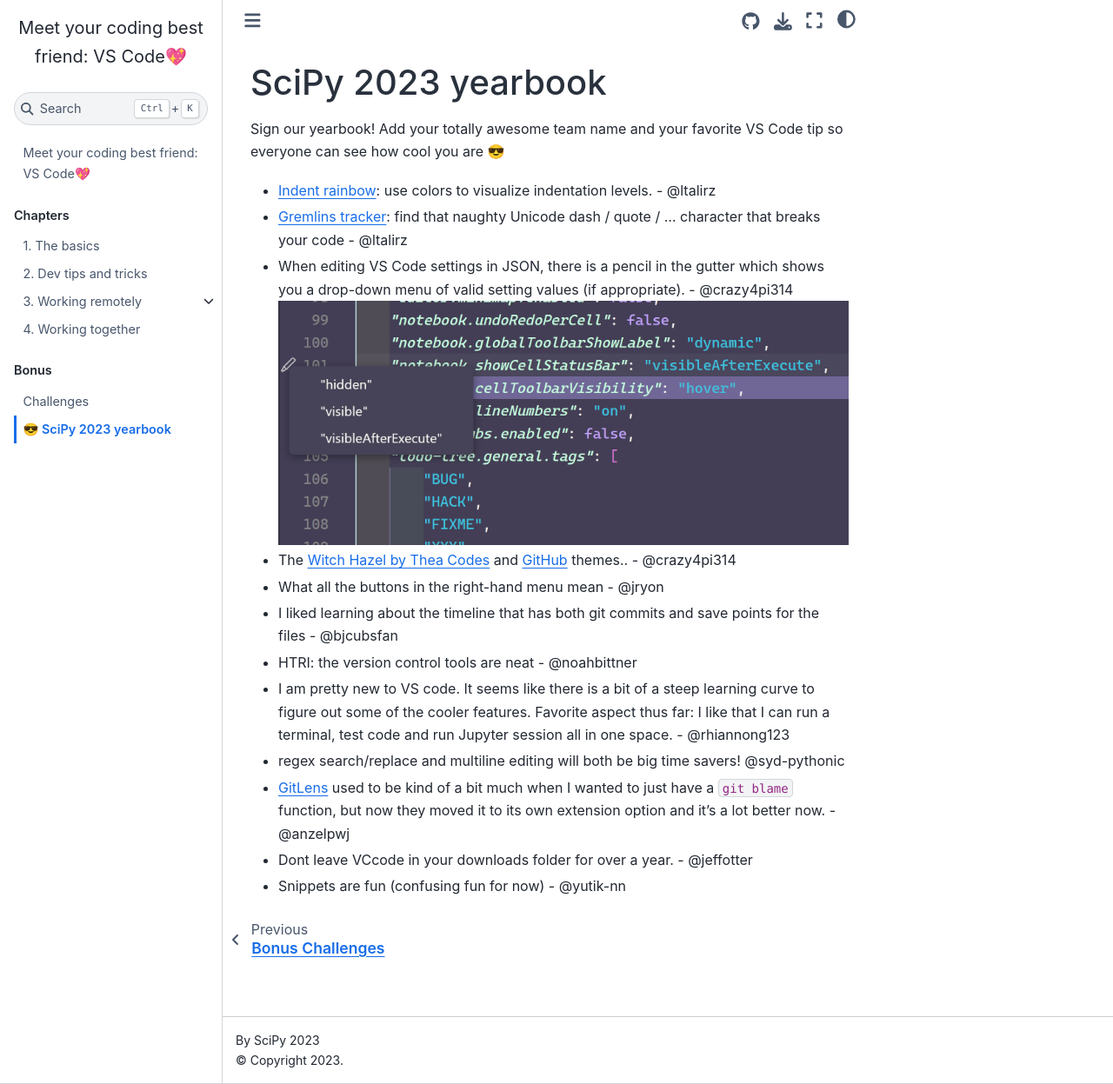
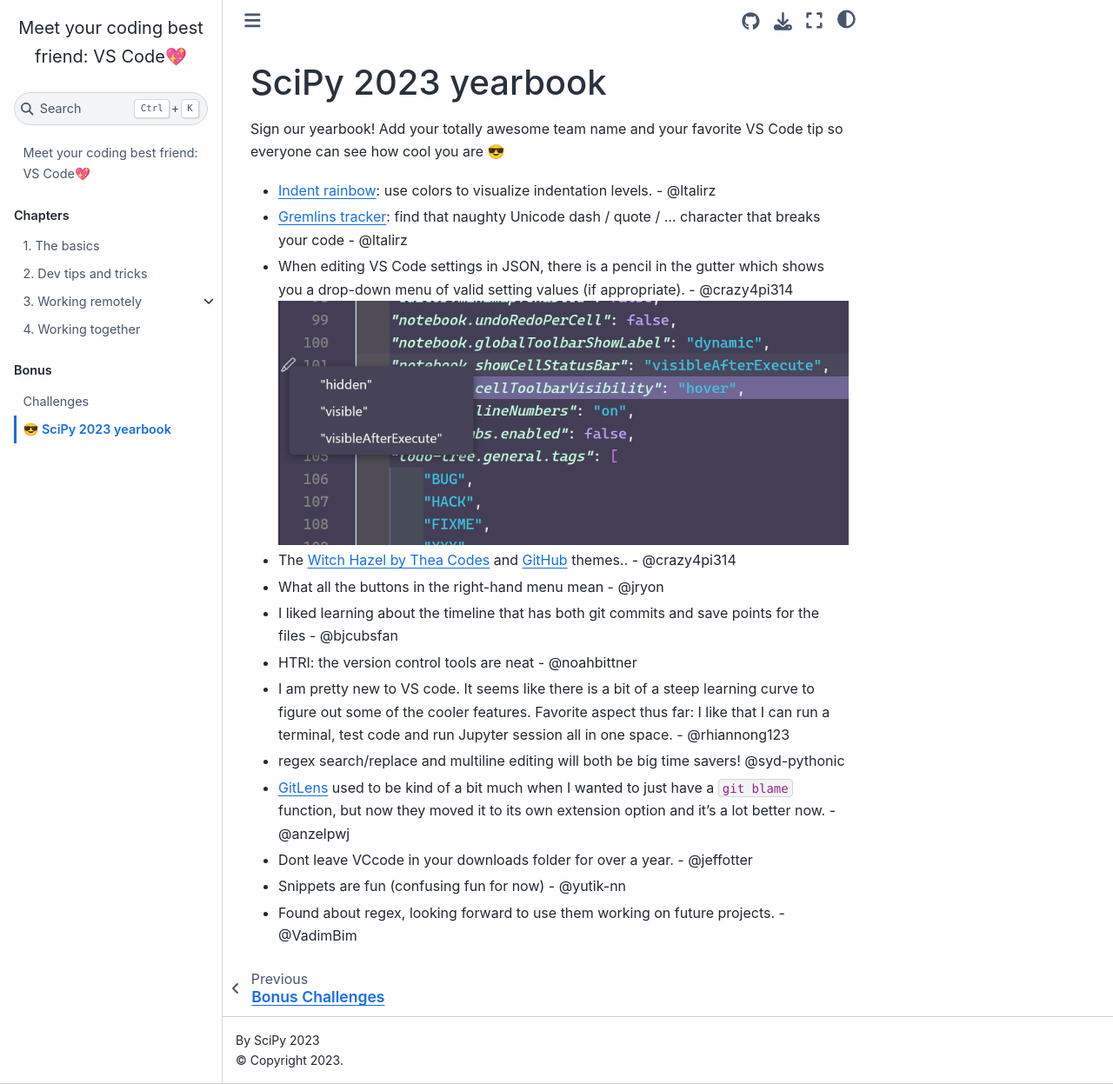
Before and after one commit to crazy4pi314/scipy-vscode-tutorial, a Jupyter Book: the page built from yearbook2023.md, in a window 1280 px wide and 1247 px high. Shown: the whole window at 87% size. Built offline with Jupyter Book 1.0.4 settings and Sphinx 7.4.7 and the Sphinx Book theme 1.1.4, drawn with Linux system fonts in a browser that asks for light colours.

Commit message:
added my fav tip in yearbook2023.md (#62)

```diff
--- a/yearbook2023.md
+++ b/yearbook2023.md
@@ -15,3 +15,4 @@
 - [GitLens](https://marketplace.visualstudio.com/items?itemName=eamodio.gitlens) used to be kind of a bit much when I wanted to just have a `git blame` function, but now they moved it to its own extension option and it's a lot better now. - @anzelpwj
 - Dont leave VCcode in your downloads folder for over a year. - @jeffotter
 - Snippets are fun (confusing fun for now) - @yutik-nn
+- Found about regex, looking forward to use them working on future projects. - @VadimBim
```
